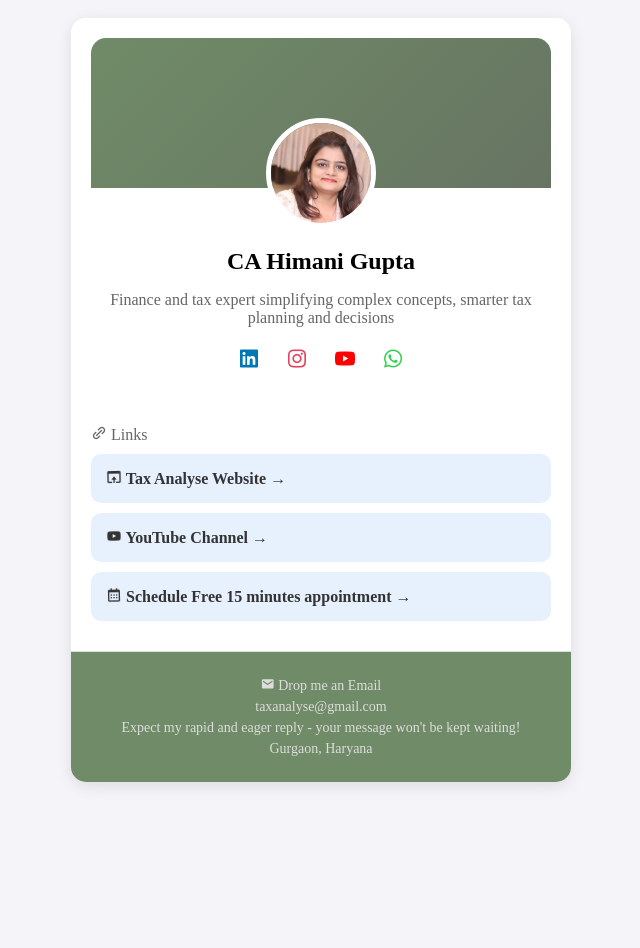
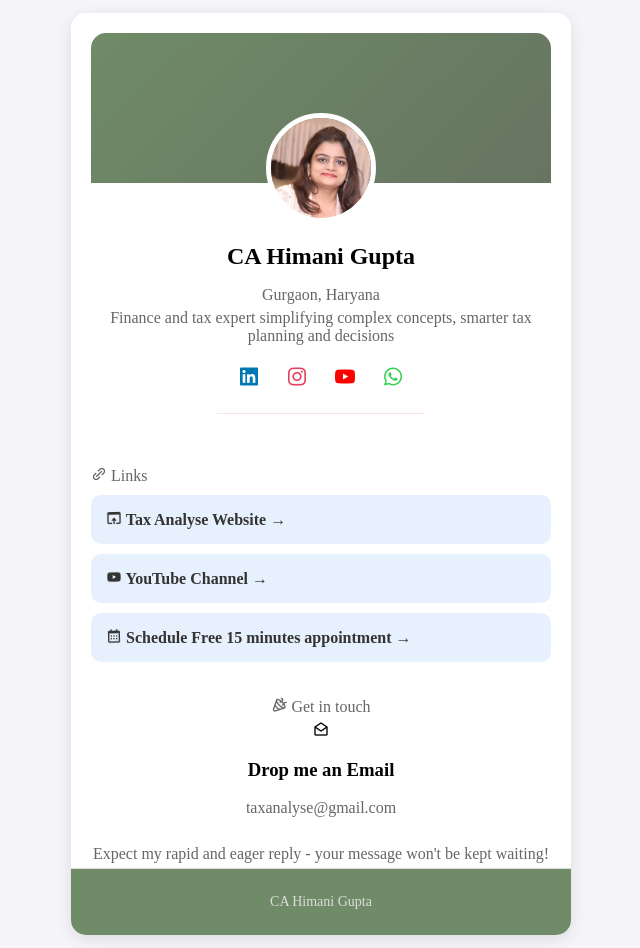
Before and after one commit to CAHimani/CA-Himani-Gupta, a plain HTML site: page index.html in a window 1280 px wide. Shown: the whole page, without its empty margins (319-959 px from the left). Before the commit the page ends 800 px from the top, so only its background shows below. Drawn offline with nearby package versions, Linux system fonts and the light colour scheme.

Commit message:
Update index.html

```diff
--- a/index.html
+++ b/index.html
@@ -13,34 +13,41 @@
         <header class="profile-header">
             <div class="background-img"></div>
             <div class="profile-picture">
-                <img src="image.jpg" alt="Himani Mahawar">
+                <img src="image.jpg" alt="Himani Gupta">
             </div>
             <h1>CA Himani Gupta</h1>
 
             <center>
+                <p>Gurgaon, Haryana</p>
                 <p>Finance and tax expert simplifying complex concepts, smarter tax planning and decisions</p>
             </center>
             <div class="social-links">
                 <a href="https://www.linkedin.com/company/tax-analyse"><i class='bx bxl-linkedin-square'></i></a>
                 <a href="https://www.instagram.com/taxanalyse/"><i class='bx bxl-instagram'></i></a>
-                <a href="https://www.youtube.com/@taxanalyse "><i class='bx bxl-youtube'></i></a>
+                <a href="https://www.youtube.com/@taxanalyse"><i class='bx bxl-youtube'></i></a>
                 <a href="https://chat.whatsapp.com/K1pjcZwSnfgET7JzluC5ds"><i class='bx bxl-whatsapp'></i></a>
             </div>
-            <p id="dash"></p>
+            <p id="dash">__________________________</p>
         </header>
 
         <section class="links">
-            <p><i class='bx bx-link-alt' ></i> Links</p>
-            <div class="link-item"><a href="https://taxanalyse.com/"> <i class='bx bx-window-open bx-tada bx-flip-horizontal' ></i> Tax Analyse Website →</a></div>
-            <div class="link-item"><a href="https://www.youtube.com/@taxanalyse "><i class='bx bxl-youtube bx-tada' ></i> YouTube Channel →</a></div>
-            <div class="link-item"><a href="https://chat.whatsapp.com/K1pjcZwSnfgET7JzluC5ds"><i class='bx bx-calendar bx-tada bx-flip-horizontal' ></i> Schedule Free 15 minutes appointment →</a></div>
+            <p><i class='bx bx-link-alt'></i> Links</p>
+            <div class="link-item"><a href="https://taxanalyse.com/"> <i class='bx bx-window-open bx-tada bx-flip-horizontal'></i> Tax Analyse Website →</a></div>
+            <div class="link-item"><a href="https://www.youtube.com/@taxanalyse"><i class='bx bxl-youtube bx-tada'></i> YouTube Channel →</a></div>
+            <div class="link-item"><a href="https://chat.whatsapp.com/K1pjcZwSnfgET7JzluC5ds"><i class='bx bx-calendar bx-tada bx-flip-horizontal'></i> Schedule Free 15 minutes appointment →</a></div>
+        </section>
+        <p id="git"> <i class='bx bx-party'></i> Get in touch</p>
+        <section class="get-in-touch">
+            <div class="email-card">
+                <i class='bx bx-envelope-open' ></i>
+                <h3>Drop me an Email</h3>
+                <a href="mailto:taxanalyse@gmail.com" style="text-decoration: none;"><p>taxanalyse@gmail.com</p></a><br>
+                <p>Expect my rapid and eager reply - your message won't be kept waiting!</p>
+            </div>
         </section>
 
         <footer>
-            <p> <i class='bx bxs-envelope' ></i> Drop me an Email</p>
-            <a href="mailto:taxanalyse@gmail.com" style="text-decoration: none;"><p>taxanalyse@gmail.com</p></a>
-            <p>Expect my rapid and eager reply - your message won't be kept waiting!</p>
-            <p>Gurgaon, Haryana</p>
+            <p>CA Himani Gupta</p>
         </footer>
     </div>
 </body>
```
